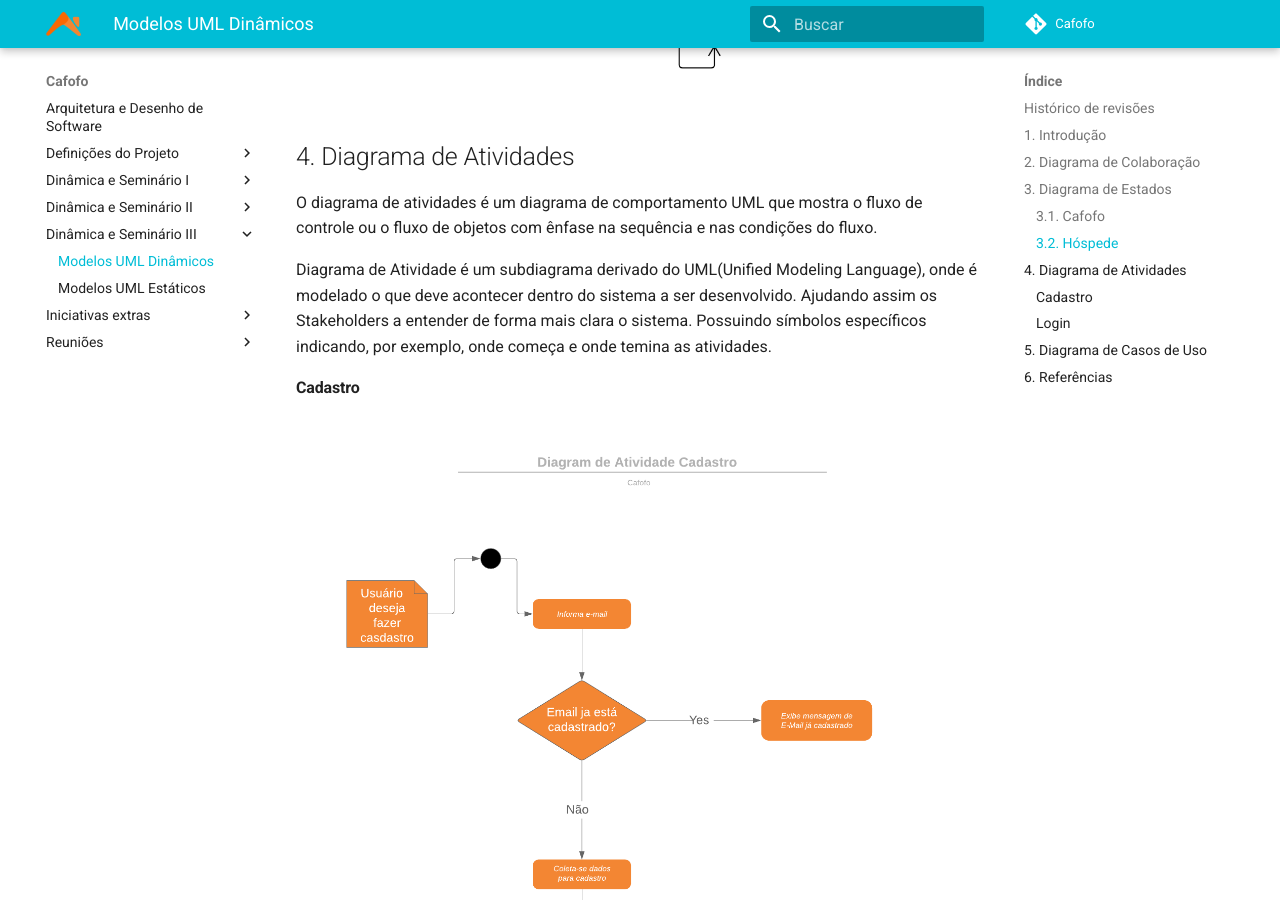
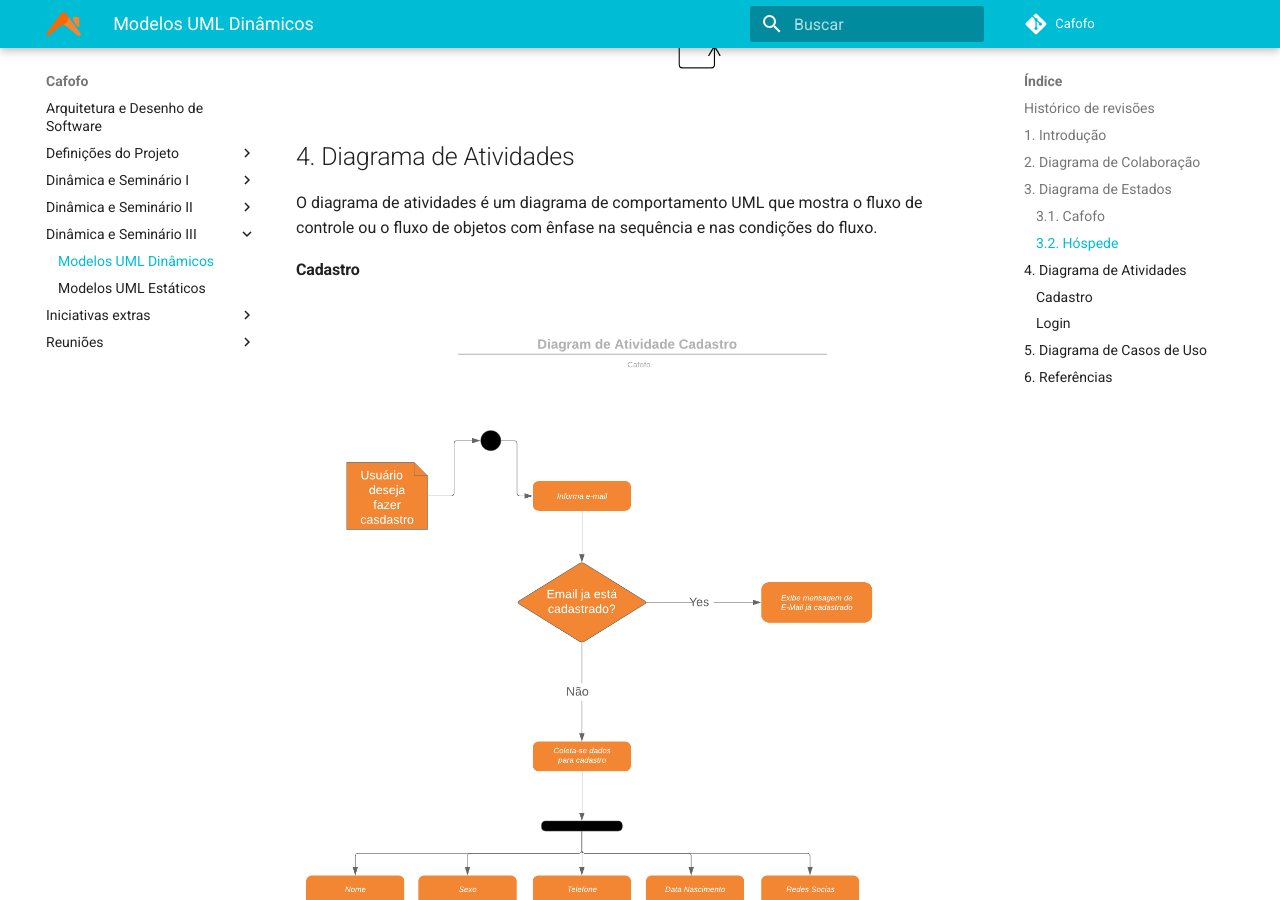
Before and after one commit to desenho-2019/Wiki, an MkDocs documentation site: the page built from docs/Dinâmica e Seminário III/uml_dinamico.md, in a window 1280 px wide and 900 px high, scrolled down 2428 px. Built offline with MkDocs 1.6.1 and Material for MkDocs 9.7.7, drawn with Linux system fonts in a browser that asks for light colours.

Commit message:
updating activity diagram

```diff
--- a/docs/Dinâmica e Seminário III/uml_dinamico.md
+++ b/docs/Dinâmica e Seminário III/uml_dinamico.md
@@ -42,8 +42,6 @@ Um diagrama dinâmico que procura apresentar os vários estados pelos quais um o
 ## 4. Diagrama de Atividades
 O diagrama de atividades é um diagrama de comportamento UML que mostra o fluxo de controle ou o fluxo de objetos com ênfase na sequência e nas condições do fluxo.
 
-Diagrama de Atividade é um subdiagrama derivado do UML(Unified Modeling Language), onde é modelado o que deve acontecer dentro do sistema a ser desenvolvido. Ajudando assim os Stakeholders a entender de forma mais clara o sistema. Possuindo símbolos específicos indicando, por exemplo, onde começa e onde temina as atividades.
-
 #### Cadastro
 
 ![Diagrama de Atividade Cadastro](img/Diagrama_atividade_Cadastro.png)
```
